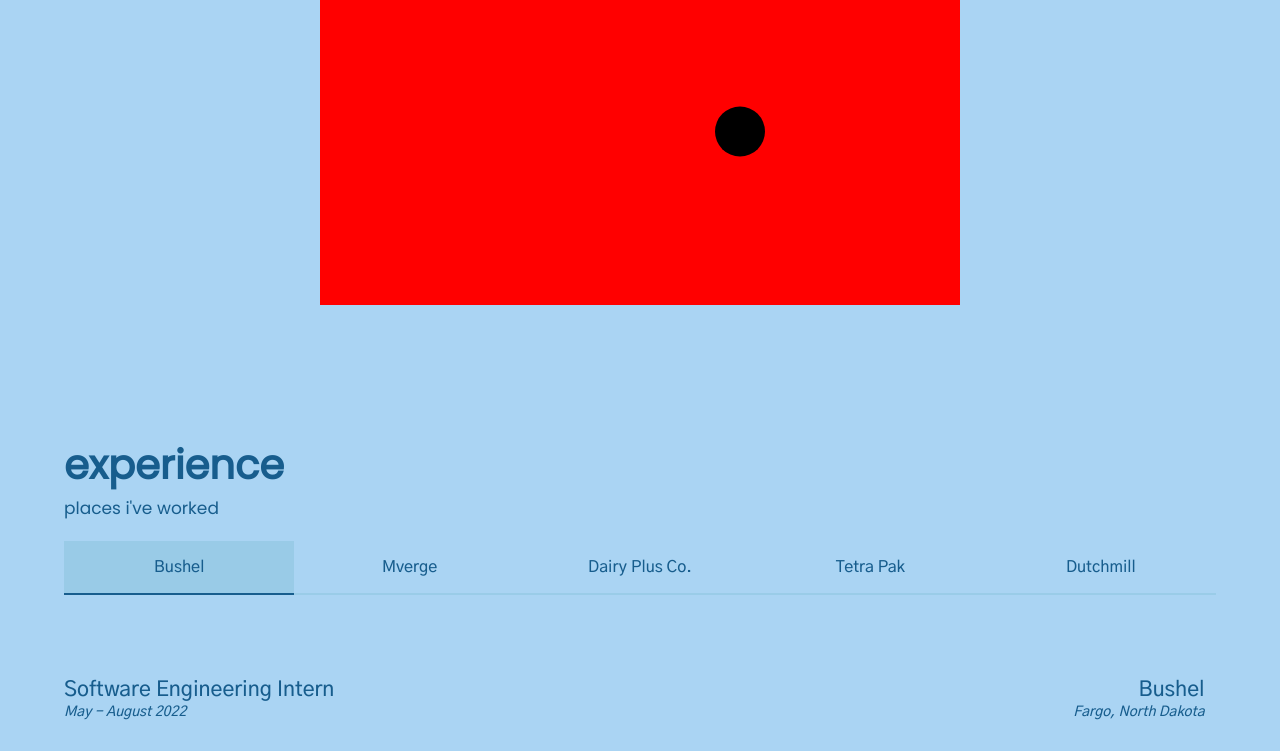
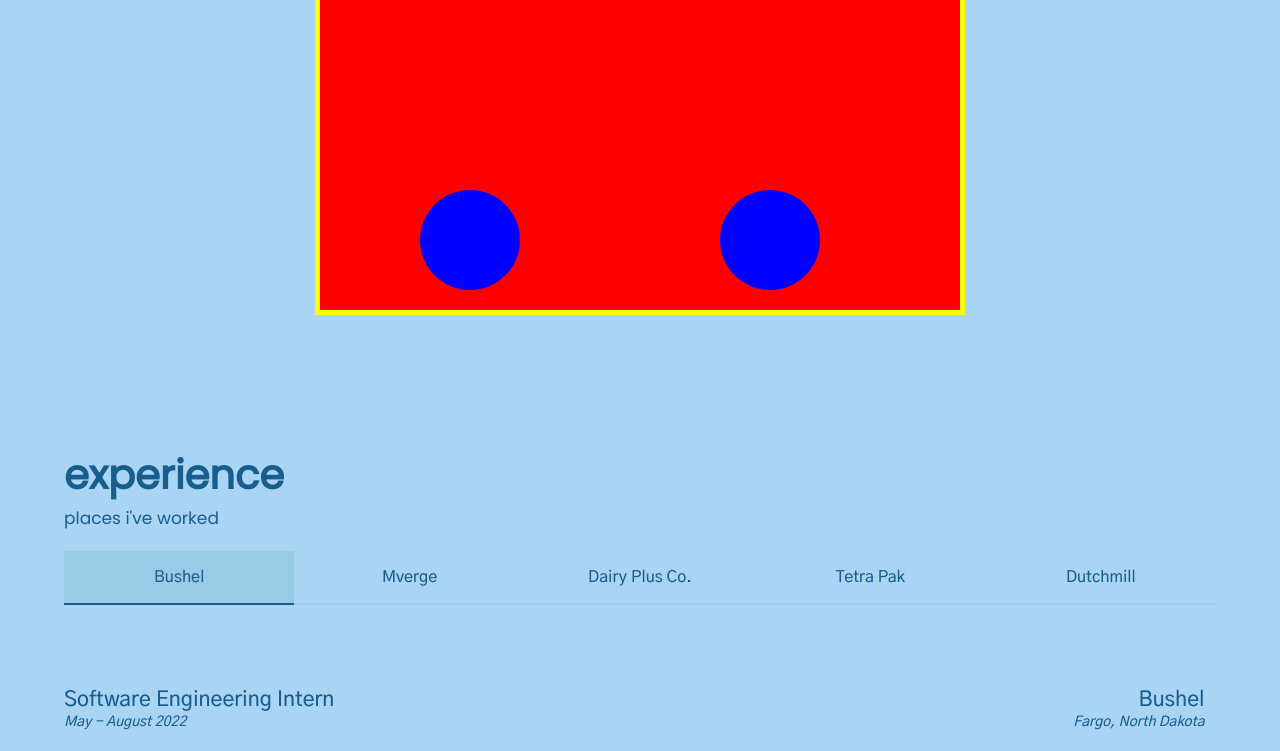
Before and after one commit to kavinchai/v2, a React app: page / in a window 1280 px wide. Shown: the part 911-1662 px from the top of the page. Built offline with nearby package versions, Linux system fonts and the light colour scheme.

Commit message:
Minor Changes

```diff
--- a/src/components/App.js
+++ b/src/components/App.js
@@ -14,7 +14,7 @@ const App = () => {
       <About/>
       <Tech/>
       <Exp/>
-      {/* <Project/> */}
+      <Project/>
     </>
   );
 };
--- a/src/components/BouncingBall.js
+++ b/src/components/BouncingBall.js
@@ -1,5 +1,5 @@
 import React from "react";
-import { motion, AnimatePresence } from "framer-motion";
+import { motion } from "framer-motion";
 
 const ballStyle = {
     display: "block:",
@@ -22,13 +22,13 @@ export default function BouncingBall() {
     return (
         <div
             style ={{
+                border: "5px solid #ffff00",
                 background:"red",
                 width: "50vw",
                 height: "40vh",
                 display: "flex",
                 justifyContent: "space-around"
             }}>
-                <AnimatePresence>
                 <motion.span
                     style={ballStyle}
                     transition={bounceTransition}
@@ -37,8 +37,6 @@ export default function BouncingBall() {
                         y: ["200px", "100px"],
                     }}
                 />
-                </AnimatePresence>
-
         </div>
     )
 }
--- /dev/null
+++ b/src/components/Orb.js
@@ -0,0 +1,32 @@
+import React from "react";
+import { motion } from "framer-motion";
+
+const Orb = ({ initialPos }) => {
+  const ballStyle = {
+    width: "100px",
+    height: "100px",
+    borderRadius: "50%",
+    backgroundColor: "blue",
+  };
+
+  const dragConstraints = {
+    top: 0,
+    left: -215,
+    right: 215,
+    bottom: 290,
+  };
+
+  return (
+    <>
+      <motion.span
+        drag
+        dragConstraints={dragConstraints}
+        dragElastic={0}
+        initial={initialPos}
+        style={ballStyle}
+      />
+    </>
+  );
+};
+
+export default Orb;
--- a/src/components/Tech.js
+++ b/src/components/Tech.js
@@ -1,15 +1,21 @@
 import React from "react";
 import "../css/Tech.css";
-import BouncingBall from "./BouncingBall";
+import Orb from "./Orb";
 
-import IMAGES from "../constants";
 const Tech = () => {
   return (
     <div className="techComponent">
       <div className="techContainer">
         <div className="techTxtHeader">technologies</div>
         <div className="techTxtSubtitle">tools i've used</div>
-        <BouncingBall/>
+        <div className="space">
+          <Orb
+            initialPos={{ x: 100, y: 200 }}
+          />
+          <Orb
+            initialPos={{ x: 300, y: 200 }}
+          />
+        </div>
       </div>
     </div>
   );
--- a/src/css/Project.css
+++ b/src/css/Project.css
@@ -1,10 +1,12 @@
 .projectComponent {
-  height: 100vh;
+  height: 80vh;
   width: 100vw;
   transition: 0.5s;
+  /* background-color: red; */
   background-color: var(--primary-bg-color);
   position: relative;
   display: flex;
+  align-items: center;
   justify-content: center;
 }
 
@@ -16,8 +18,7 @@
   width: 80vw;
   transform: translateY(4%);
   display: flex;
-  justify-content: center;
-  align-self: center;
+  justify-content: start;
   flex-direction: column;
 }
 
--- a/src/css/Tech.css
+++ b/src/css/Tech.css
@@ -44,3 +44,12 @@
   font-family: var(--heading-font);
   color: var(--secondary-txt-color);
 }
+
+.space {
+  border: 5px solid #ffff00;
+  background:red;
+  width: 50vw;
+  height: 40vh;
+  display: flex;
+  justify-content: "space-around";
+}
```
Lines whose indentation alone changed are shown as unchanged.
